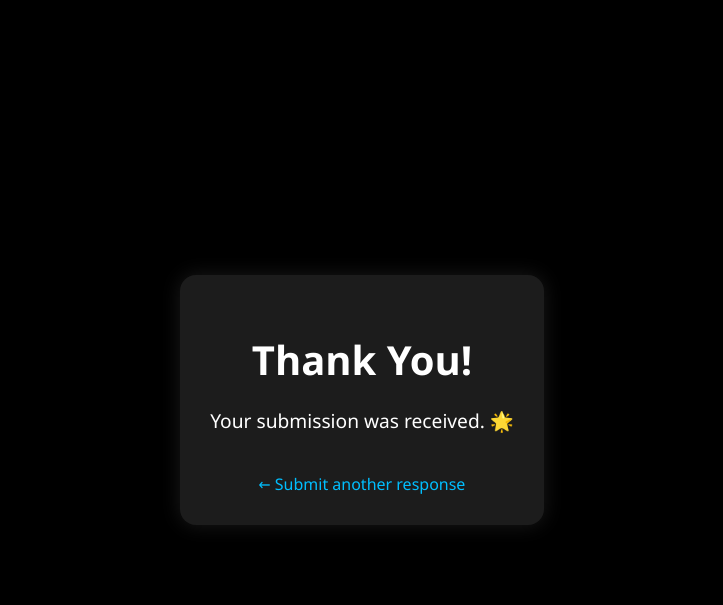
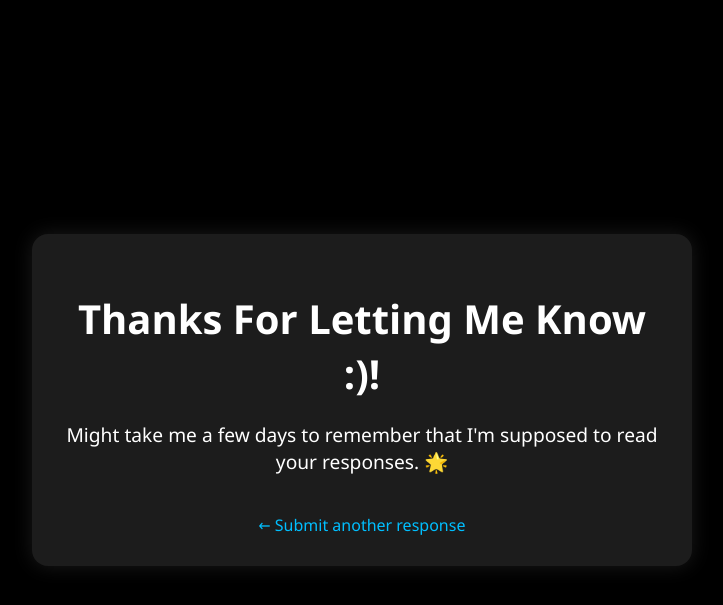
Before and after one commit to Shant-i/CustomForm, a Flask app: template templates/thankyou.html in a window 1280 px wide. Shown: the top 605 px of the page, without its empty margins (278-1001 px from the left). Run offline with Flask 3, Linux system fonts and the light colour scheme; the template is opened without the code that fills it, so the values that code supplies are empty.

Commit message:
Small edits

```diff
--- a/templates/thankyou.html
+++ b/templates/thankyou.html
@@ -63,8 +63,8 @@
 </head>
 <body>
   <div class="thank-you-container">
-    <h1>Thank You!</h1>
-    <p>Your submission was received. 🌟</p>
+    <h1>Thanks For Letting Me Know :)!</h1>
+    <p>Might take me a few days to remember that I'm supposed to read your responses. 🌟</p>
 
     {% if images %}
       <div class="uploaded-image">
```
